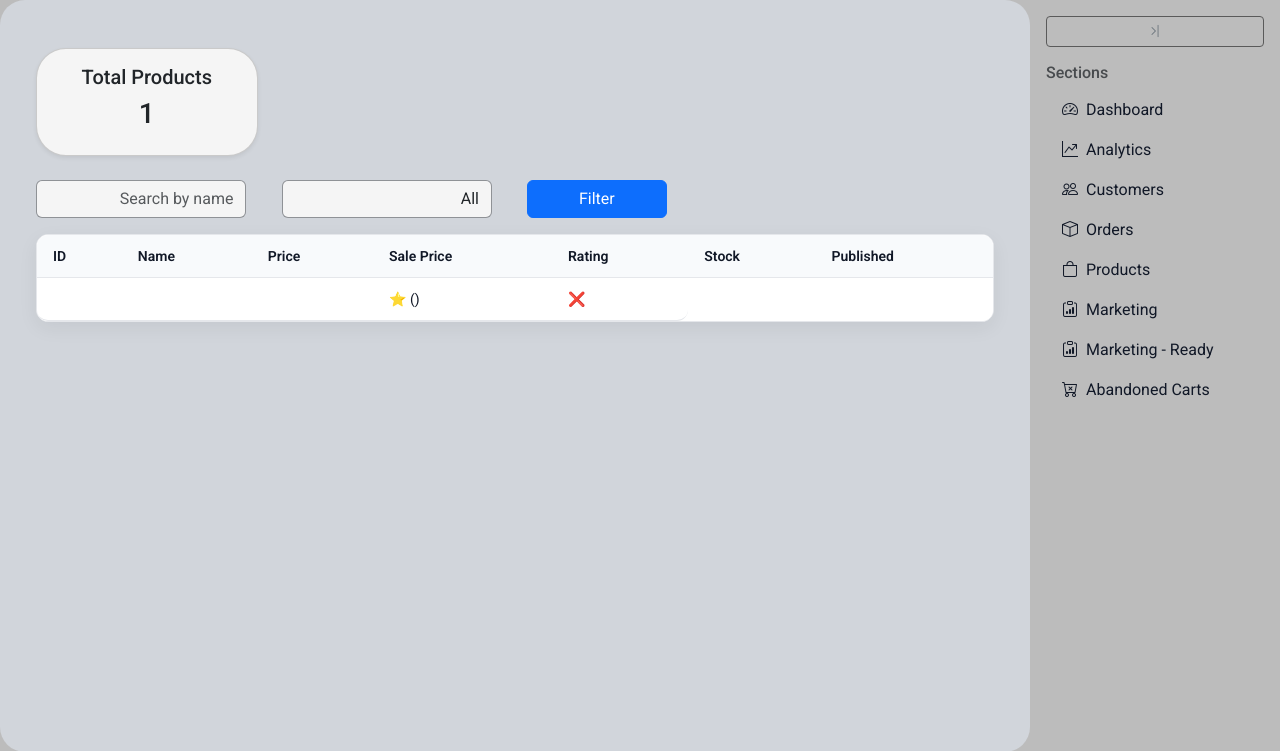
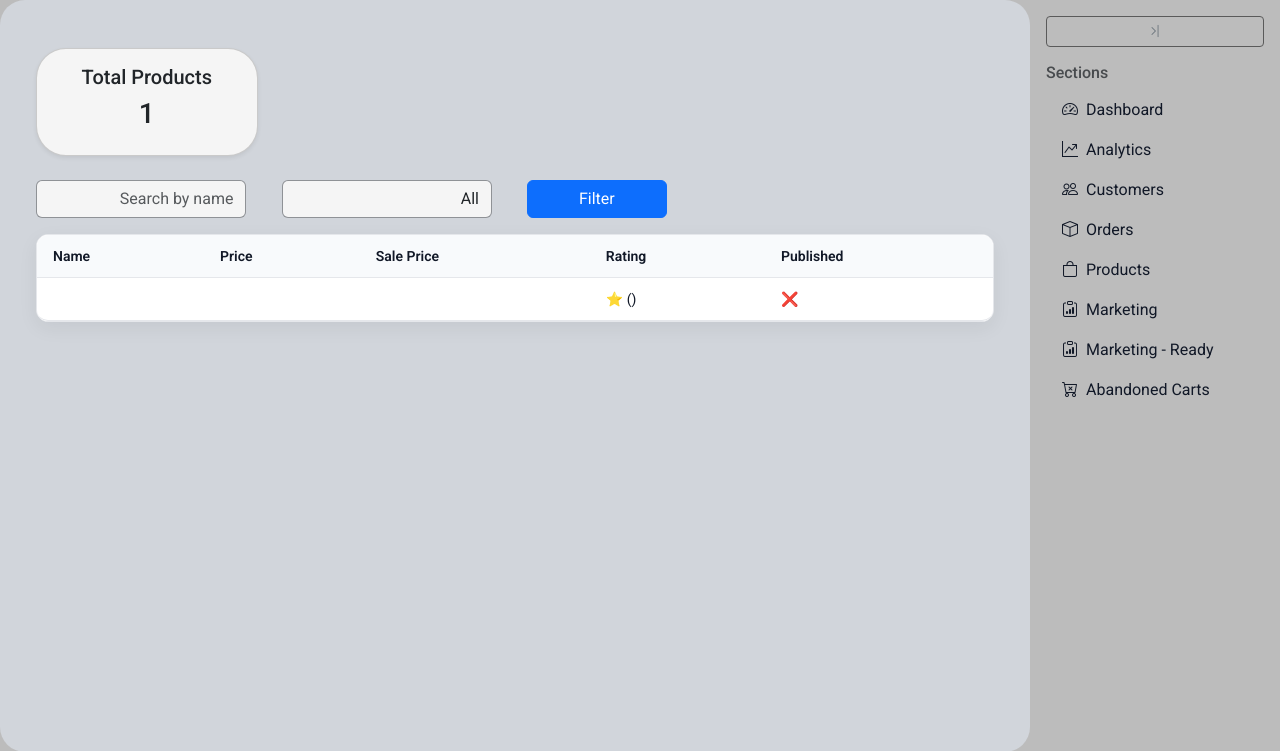
Before and after one commit to withindevelopment-activate/within-the-app, a Django app: template Demo/templates/Demo/products_page.html in a window 1280 px wide. Shown: the part 76-827 px from the top of the page. Run offline with Django 5.2, Linux system fonts and the light colour scheme; the template is opened without the code that fills it: most values are stand-ins (such as "Sample title", 1, 10 or a date in 2020).

Commit message:
removing id and stock from product table

```diff
--- a/Demo/templates/Demo/products_page.html
+++ b/Demo/templates/Demo/products_page.html
@@ -44,12 +44,10 @@
                 <table class="data-table" role="table" aria-label="Analytics dataset">
                     <thead class="table-light">
                         <tr>
-                            <th>ID</th>
                             <th>Name</th>
                             <th>Price</th>
                             <th>Sale Price</th>
                             <th>Rating</th>
-                            <th>Stock</th>
                             <th>Published</th>
                         </tr>
                     </thead>
```
